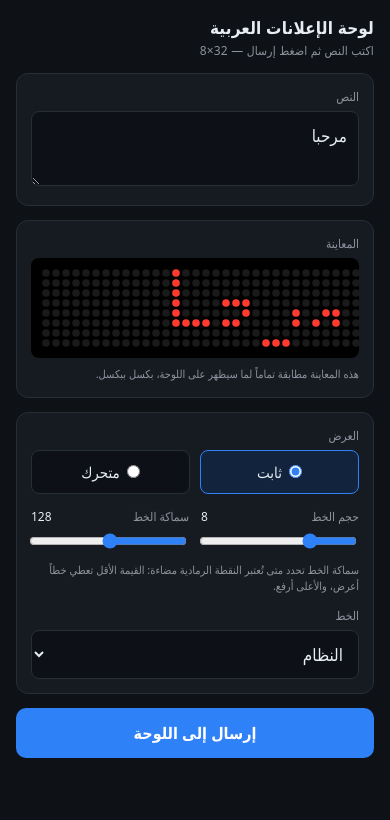
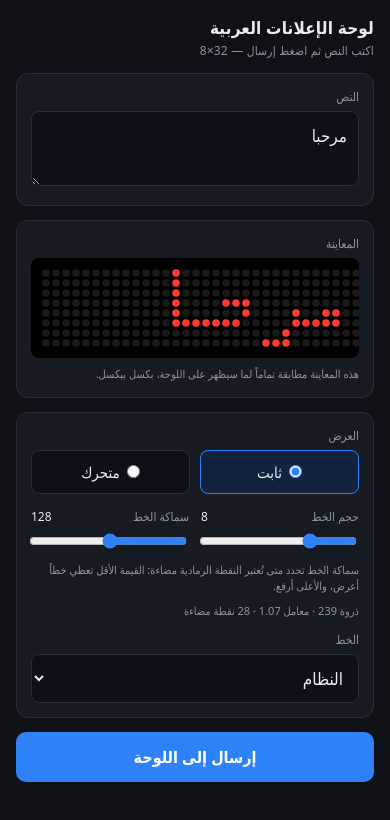
Before and after one commit to mulhamfetna/arabic-led-text-pipeline, a plain HTML site: page firmware/main/www/index.html in a window 390 px wide. Drawn offline with Linux system fonts and the light colour scheme; no server answers.

Commit message:
fix(host): deterministic downsampling so output does not vary by device
The 4x supersampled buffer was shrunk with drawImage, which hands the
resampling filter choice to the browser. That filter is unspecified and
differs between engines and devices, so a 1px stem at 8pt lands just above
the threshold on a laptop and just below it on a phone - and the pixel
silently disappears. Reported as missing pixels only on phone-generated text.

Replaced with a box filter computed here, so every device derives identical
coverage from the same supersampled pixels.

Also normalises to the observed peak luminance before thresholding. Font
rasterisers lay down different amounts of ink, so the same nominal size can
peak near 255 on one device and well below on another, moving every stroke
relative to a fixed cutoff. Scaling by the measured peak makes a given
threshold mean the same thing everywhere.

Adds a diagnostic readout (peak, gain, lit pixels) so cross-device differences
are measurable rather than argued about.

Confirmed on hardware: laptop and phone output now differ negligibly.

Refs #33.

Co-Authored-By: Claude Opus 4.8 (1M context) <noreply@anthropic.com>

```diff
--- a/firmware/main/www/index.html
+++ b/firmware/main/www/index.html
@@ -95,6 +95,7 @@
     </div>
   </div>
   <div class="hint">سماكة الخط تحدد متى تُعتبر النقطة الرمادية مضاءة: القيمة الأقل تعطي خطاً أعرض، والأعلى أرفع.</div>
+  <div class="hint" id="diag" style="font-variant-numeric:tabular-nums"></div>
   <label for="font" style="margin-top:12px">الخط</label>
   <select id="font">
     <option value="system-ui, sans-serif">النظام</option>
@@ -175,28 +176,62 @@
       : measured > W ? `النص أطول من اللوحة (${measured}px) — اختر «متحرك»`
       : "";
 
-    // Downsample: the browser's image smoothing does the box filter for us,
-    // which is what preserves stroke shape at 8px before thresholding.
-    flat.width = outW; flat.height = H;
-    fctx.imageSmoothingEnabled = true;
-    fctx.clearRect(0, 0, outW, H);
-    fctx.drawImage(off, 0, 0, outW, H);
-
-    const px32 = fctx.getImageData(0, 0, outW, H).data;
-    const stride = Math.ceil(outW / 8);
-    const out = new Uint8Array(stride * H);
+    /*
+     * Downsample by hand rather than via drawImage.
+     *
+     * Letting the browser resample makes the output device-dependent: the
+     * resampling filter differs between engines and devices, so a thin stem
+     * lands just above the threshold on a laptop and just below it on a
+     * phone, and pixels silently disappear. A box filter written here gives
+     * every device the same coverage values.
+     */
+    const src = octx.getImageData(0, 0, off.width, off.height).data;
+    const cov = new Float32Array(outW * H);
+    let peak = 0;
 
     for (let y = 0; y < H; y++) {
       for (let x = 0; x < outW; x++) {
-        const i = (y * outW + x) * 4;
-        // Rec. 601 luma, then threshold. Same cutoff semantics as the firmware.
-        const lum = 0.299*px32[i] + 0.587*px32[i+1] + 0.114*px32[i+2];
-        if (lum >= cut) {
+        let sum = 0;
+        for (let sy = 0; sy < SS; sy++) {
+          const rowBase = ((y * SS + sy) * off.width + x * SS) * 4;
+          for (let sx = 0; sx < SS; sx++) {
+            const i = rowBase + sx * 4;
+            // Rec. 601 luma of a white-on-black render.
+            sum += 0.299*src[i] + 0.587*src[i+1] + 0.114*src[i+2];
+          }
+        }
+        const c = sum / (SS * SS);
+        cov[y * outW + x] = c;
+        if (c > peak) peak = c;
+      }
+    }
+
+    /*
+     * Normalise to the brightest pixel actually produced.
+     *
+     * Font rasterisers differ in how much ink they lay down: the same nominal
+     * size can peak near 255 on one device and far lower on another, which
+     * moves every stroke relative to a fixed cutoff. Scaling to the observed
+     * peak makes the threshold mean the same thing everywhere.
+     */
+    const gain = peak > 8 ? 255 / peak : 1;
+
+    const stride = Math.ceil(outW / 8);
+    const out = new Uint8Array(stride * H);
+    let lit = 0;
+
+    for (let y = 0; y < H; y++) {
+      for (let x = 0; x < outW; x++) {
+        if (cov[y * outW + x] * gain >= cut) {
           // bit 7 of byte 0 is the top-left pixel — must match the wire format.
           out[y * stride + (x >> 3)] |= 0x80 >> (x & 7);
+          lit++;
         }
       }
     }
+
+    $("diag").textContent =
+      `ذروة ${Math.round(peak)} · معامل ${gain.toFixed(2)} · ${lit} نقطة مضاءة`;
     return out;
   }
 
```
